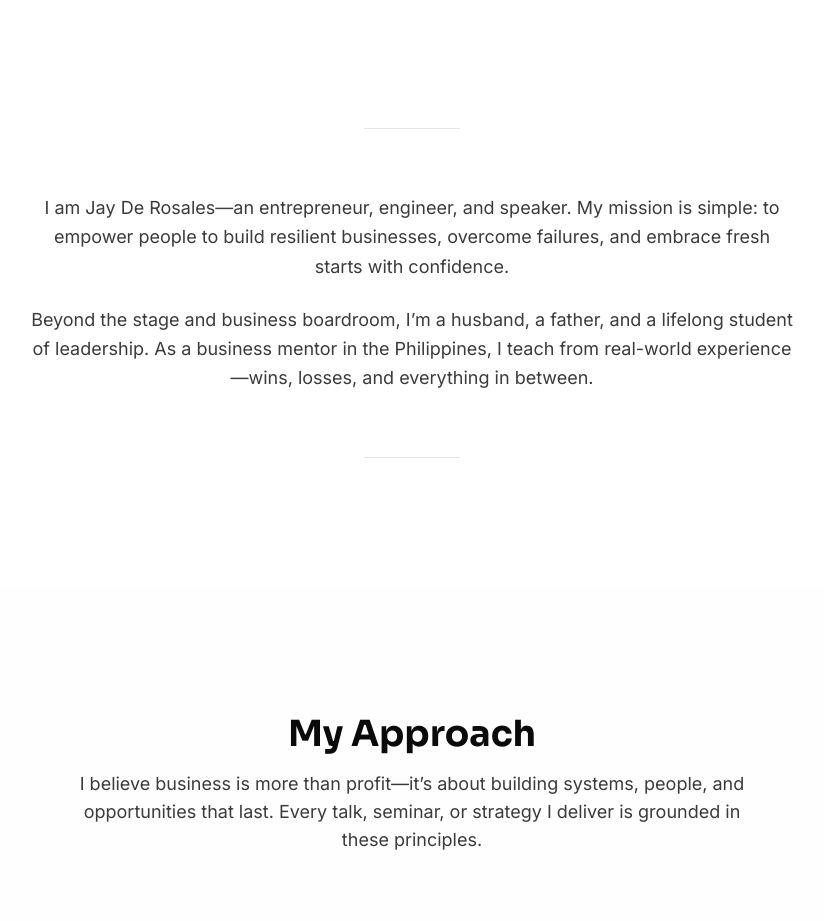
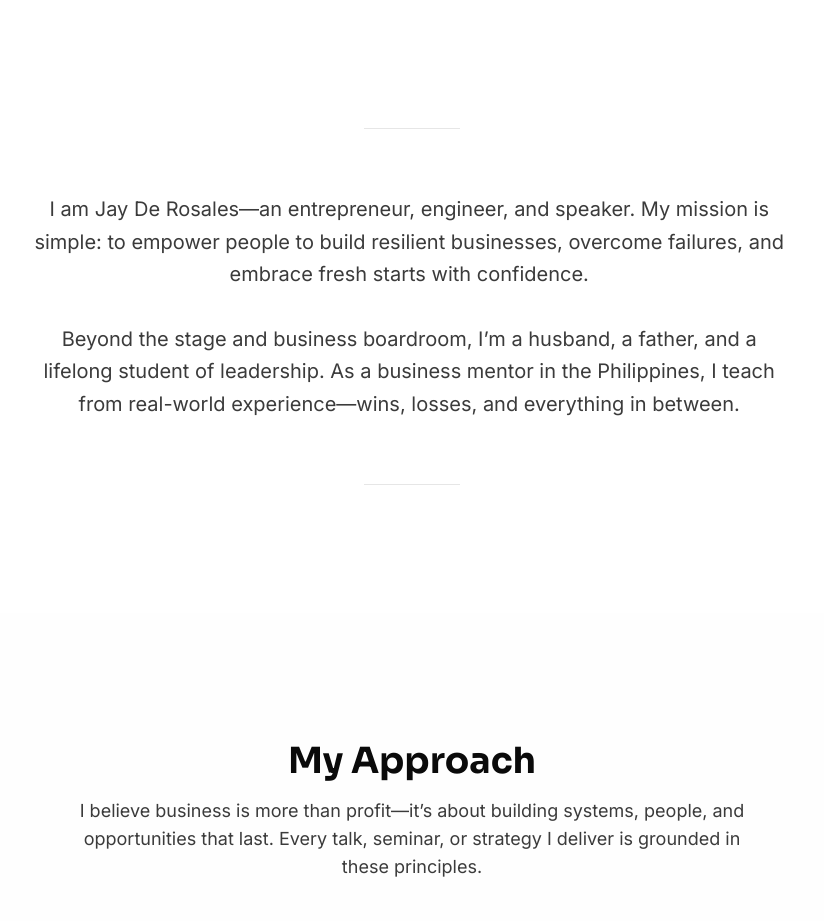
Before and after one commit to zxsuie/Jay-De-Rosales-Website, a Next.js app: page / in a window 1280 px wide. Shown: the part 800-1721 px from the top of the page, without its empty margins (228-1052 px from the left). Built offline with nearby package versions, Linux system fonts and the light colour scheme.

Commit message:
Make the following changes:
,

Find this element:

  <section id="info"

```diff
--- a/src/components/sections/info.tsx
+++ b/src/components/sections/info.tsx
@@ -1,23 +1,20 @@
 import { Separator } from "@/components/ui/separator";
-import { ScrollReveal } from "@/components/ui/scroll-reveal";
+import { WordReveal } from "@/components/ui/word-reveal";
 
 export function Info() {
+  const text1 = "I am Jay De Rosales—an entrepreneur, engineer, and speaker. My mission is simple: to empower people to build resilient businesses, overcome failures, and embrace fresh starts with confidence.";
+  const text2 = "Beyond the stage and business boardroom, I’m a husband, a father, and a lifelong student of leadership. As a business mentor in the Philippines, I teach from real-world experience—wins, losses, and everything in between.";
+
   return (
     <section id="info" className="py-24 sm:py-32">
-      <ScrollReveal>
         <div className="container mx-auto px-4 text-center">
           <Separator className="mx-auto w-24 bg-foreground/10" />
-          <div className="mt-16 max-w-3xl mx-auto space-y-6 text-lg text-foreground/80 leading-relaxed">
-            <p>
-              I am Jay De Rosales—an entrepreneur, engineer, and speaker. My mission is simple: to empower people to build resilient businesses, overcome failures, and embrace fresh starts with confidence.
-            </p>
-            <p>
-              Beyond the stage and business boardroom, I’m a husband, a father, and a lifelong student of leadership. As a business mentor in the Philippines, I teach from real-world experience—wins, losses, and everything in between.
-            </p>
+          <div className="mt-16 max-w-3xl mx-auto space-y-8 text-xl text-foreground/80 leading-relaxed">
+            <WordReveal text={text1} />
+            <WordReveal text={text2} />
           </div>
           <Separator className="mt-16 mx-auto w-24 bg-foreground/10" />
         </div>
-      </ScrollReveal>
     </section>
   );
 }
--- /dev/null
+++ b/src/components/ui/word-reveal.tsx
@@ -0,0 +1,68 @@
+"use client";
+
+import { useRef, useEffect, useState } from "react";
+import { cn } from "@/lib/utils";
+
+interface WordRevealProps {
+  text: string;
+  className?: string;
+  delay?: number;
+  wordDelay?: number;
+  threshold?: number;
+}
+
+export function WordReveal({
+  text,
+  className,
+  delay = 0,
+  wordDelay = 70,
+  threshold = 0.2,
+}: WordRevealProps) {
+  const [isVisible, setIsVisible] = useState(false);
+  const ref = useRef<HTMLParagraphElement>(null);
+  const words = text.split(" ");
+
+  useEffect(() => {
+    const observer = new IntersectionObserver(
+      ([entry]) => {
+        if (entry.isIntersecting) {
+          setIsVisible(true);
+          observer.unobserve(entry.target);
+        }
+      },
+      { threshold }
+    );
+
+    const currentRef = ref.current;
+    if (currentRef) {
+      observer.observe(currentRef);
+    }
+
+    return () => {
+      if (currentRef) {
+        observer.unobserve(currentRef);
+      }
+    };
+  }, [threshold]);
+
+  return (
+    <p
+      ref={ref}
+      className={cn("transition-opacity duration-300", isVisible ? "opacity-100" : "opacity-0", className)}
+      style={{ transitionDelay: `${delay}ms` }}
+    >
+      {words.map((word, i) => (
+        <span
+          key={i}
+          className={cn(
+            "inline-block transition-all duration-300",
+            isVisible ? "opacity-100 translate-y-0" : "opacity-0 translate-y-3"
+          )}
+          style={{ transitionDelay: `${delay + i * wordDelay}ms` }}
+        >
+          {word}&nbsp;
+        </span>
+      ))}
+    </p>
+  );
+}
```
